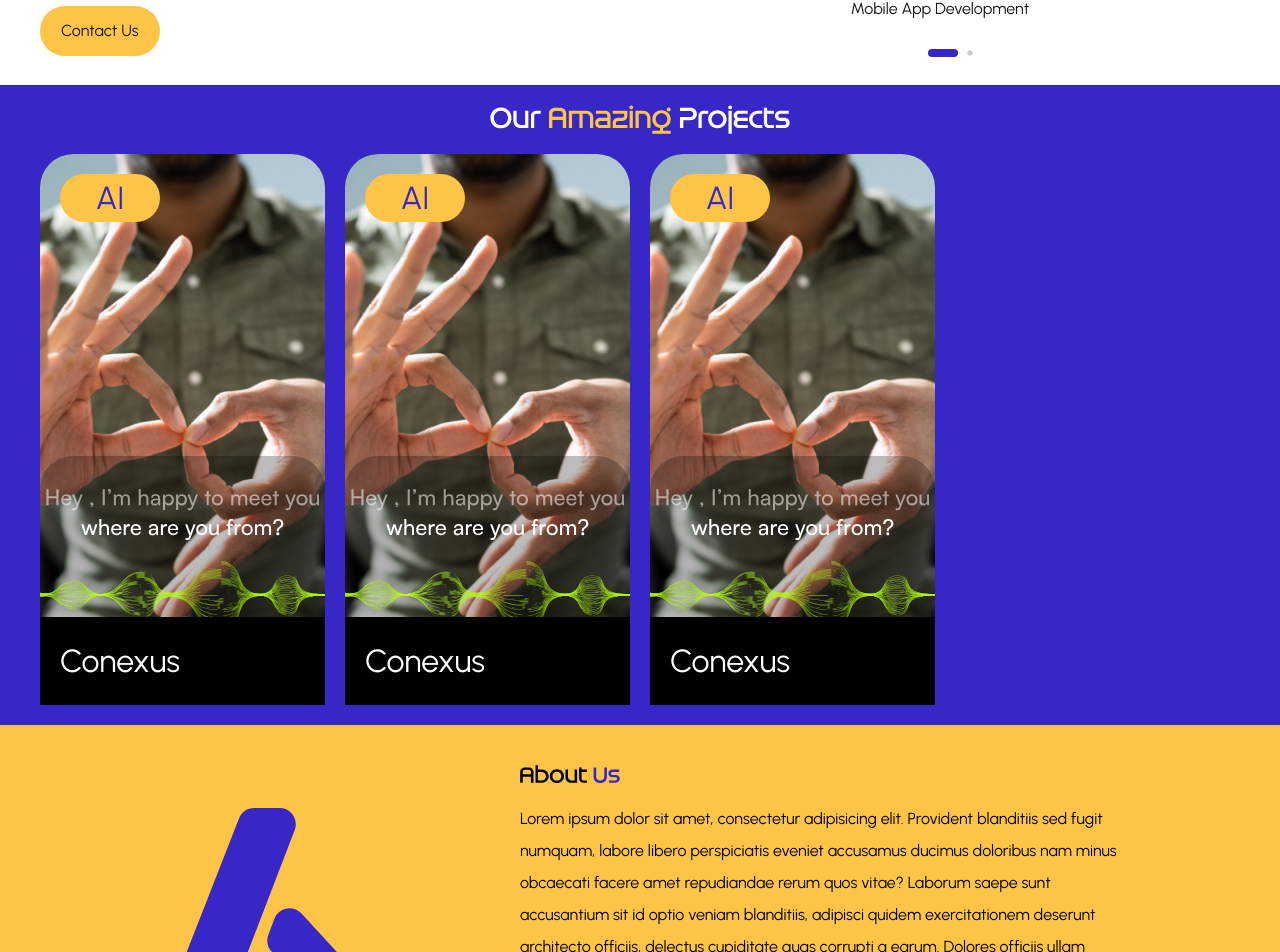
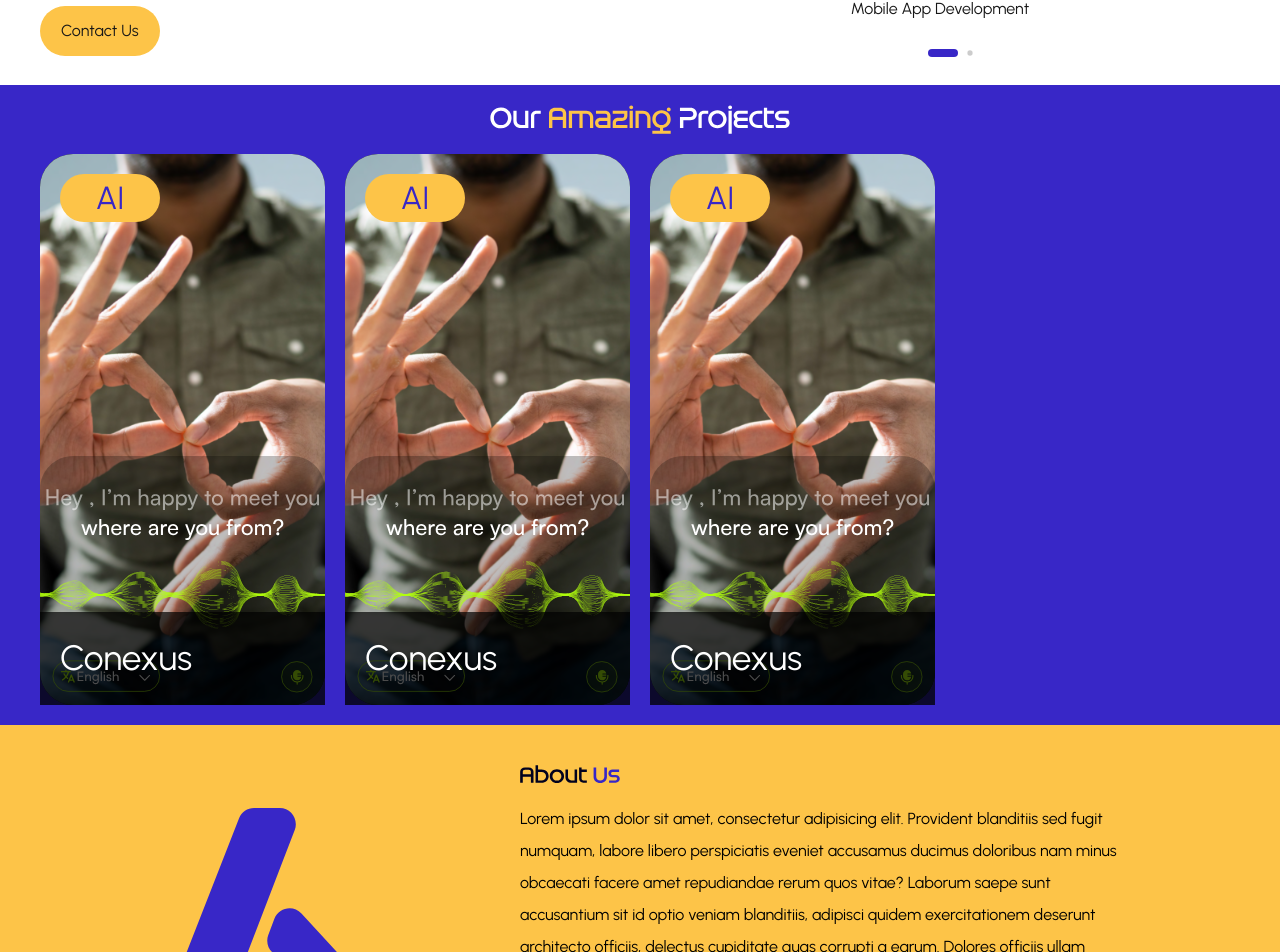
Before and after one commit to Brop-co/web-frontend, a Next.js app: page / in a window 1280 px wide. Shown: the part 913-1865 px from the top of the page. Built offline with nearby package versions, Linux system fonts and the light colour scheme.

Commit message:
added description of projects

```diff
--- a/components/Landing/Projects/index.tsx
+++ b/components/Landing/Projects/index.tsx
@@ -1,10 +1,11 @@
 'use client'
 
 import { projects } from '@/utils/constants'
+import { ArrowUpRight } from 'lucide-react'
 import Image from 'next/image'
 import React from 'react'
 
-function OurProjects({}) {
+function OurProjects({ }) {
   return (
     <div
       id='projects'
@@ -19,8 +20,8 @@
 
       <div className='mt-5 w-full grid grid-cols-4  gap-5'>
         {
-              projects.map((project,index)=>(
-                <div key={index} className='w-full  relative'>
+          projects.map((project, index) => (
+            <div key={index} className='w-full relative cursor-pointer group duration-200 rounded-t-3xl overflow-hidden'>
               <h1 className='absolute bg-[var(--color-2)] text-[2em] top-5 left-5 rounded-full text-[var(--color-1)] w-[100px] text-center '>
                 {project.category}
               </h1>
@@ -31,13 +32,20 @@
                 alt={`Brop Inc, Brop's ${project.name}`}
                 className='w-[100%] object-cover'
               />
-                  <div className='w-full absolute left-0 bg-black bottom-0 p-5'>
-                    <h1 className='text-[2em]'>
+              <div className='absolute top-0 w-full h-full bg-transparent transition-all duration-300 hover:bg-[rgba(0,0,0,0.8)] left-0 hidden items-center justify-center text-center z-10 group-hover:flex flex-col gap-5 group'>
+                <p className='text-[1.1rem] font-bold transition-opacity delay-100 duration-300 opacity-0 group-hover:opacity-100 '>
+                  {project.description}
+                </p>
+                <button className='btn btn--unusual flex items-center justify-center gap-2'>
+                  Check it out <span><ArrowUpRight /> </span>
+                </button>
+              </div>
+              <div className='w-full absolute left-0 bg-[rgba(0,0,0,0.7)] group bottom-0 p-5 transition-transform duration-300'>
+                <h1 className='text-[2.2em] items-center justify-start gap-3 flex'>
                   {project.name}
                 </h1>
               </div>
             </div>
-
           ))
         }
 
--- a/package.json
+++ b/package.json
@@ -10,9 +10,10 @@
   },
   "dependencies": {
     "@react-three/fiber": "^8.17.7",
+    "lucide": "^0.447.0",
     "lucide-react": "^0.441.0",
     "next": "14.2.11",
-    "react": "^18",
+    "react": "^18.3.1",
     "react-dom": "^18",
     "swiper": "^11.1.14",
     "three": "^0.168.0"
--- a/utils/constants.ts
+++ b/utils/constants.ts
@@ -9,7 +9,7 @@
 
 
 export const team = [
-    {name:"Hugues Ishema", role:"Graphic Designer", image:"/svg/team/hugues.svg"},
+    { name: "Hugues Ishema", role: "Graphic Designer", image: "/svg/team/hugues.svg" },
     { name: "Yves Mugisha", role: "Mobile App Developer", image: "/svg/team/mugisha.svg" },
     { name: "Henri Tresor", role: "Full stack Developer", image: "/svg/team/henri.svg" },
     { name: "Arsene Muvunyi", role: "Marketing Expert", image: "/svg/team/arsene.svg" },
@@ -18,7 +18,7 @@
 
 
 export const projects = [
-    {name:"Conexus", category: "AI", image:"/svg/conexus.svg"},
-    {name:"Conexus", category: "AI", image:"/svg/conexus.svg"},
-    {name:"Conexus", category: "AI", image:"/svg/conexus.svg"},
+    { name: "Conexus", category: "AI", image: "/svg/conexus.svg", description: "Conexus is an integrated platform that bridges communication and mobility gaps for deaf and visually impaired individuals." },
+    { name: "Conexus", category: "AI", image: "/svg/conexus.svg", description: "Conexus is an integrated platform that bridges communication and mobility gaps for deaf and visually impaired individuals." },
+    { name: "Conexus", category: "AI", image: "/svg/conexus.svg", description: "Conexus is an integrated platform that bridges communication and mobility gaps for deaf and visually impaired individuals." },
 ]
```
Also changed, not shown: 1 other file (tests, documents, lock files or other folders). Lines whose indentation alone changed are shown as unchanged.
